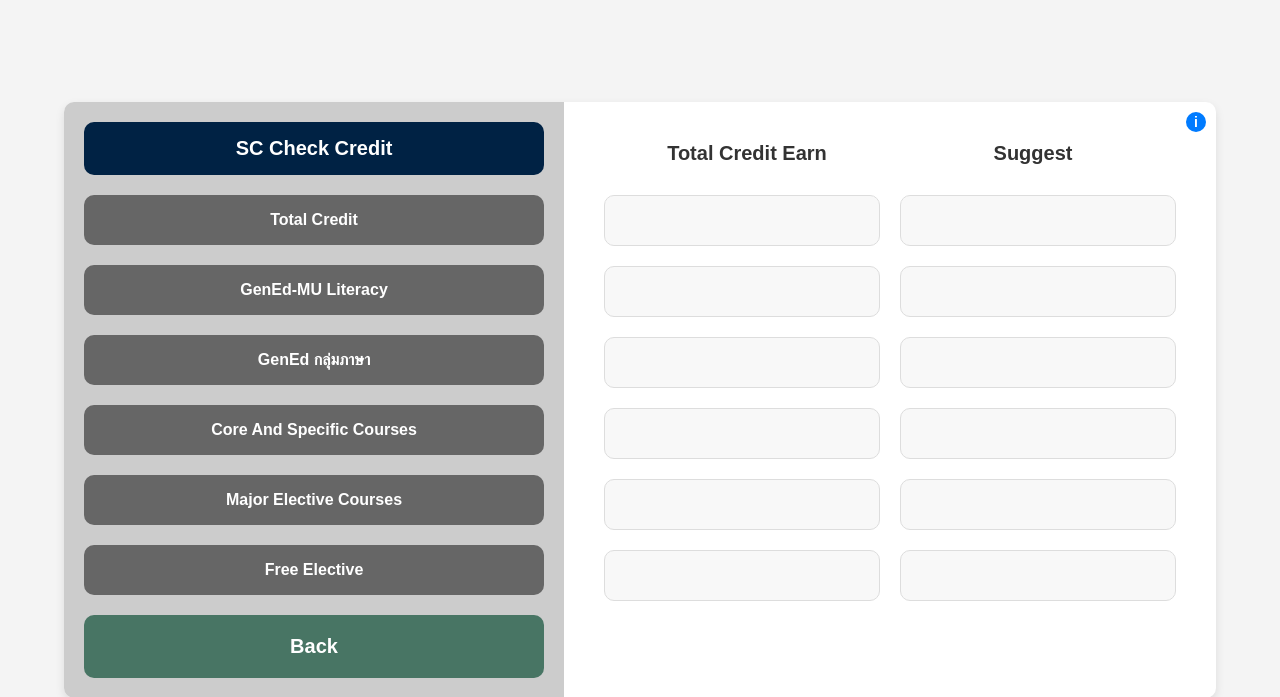
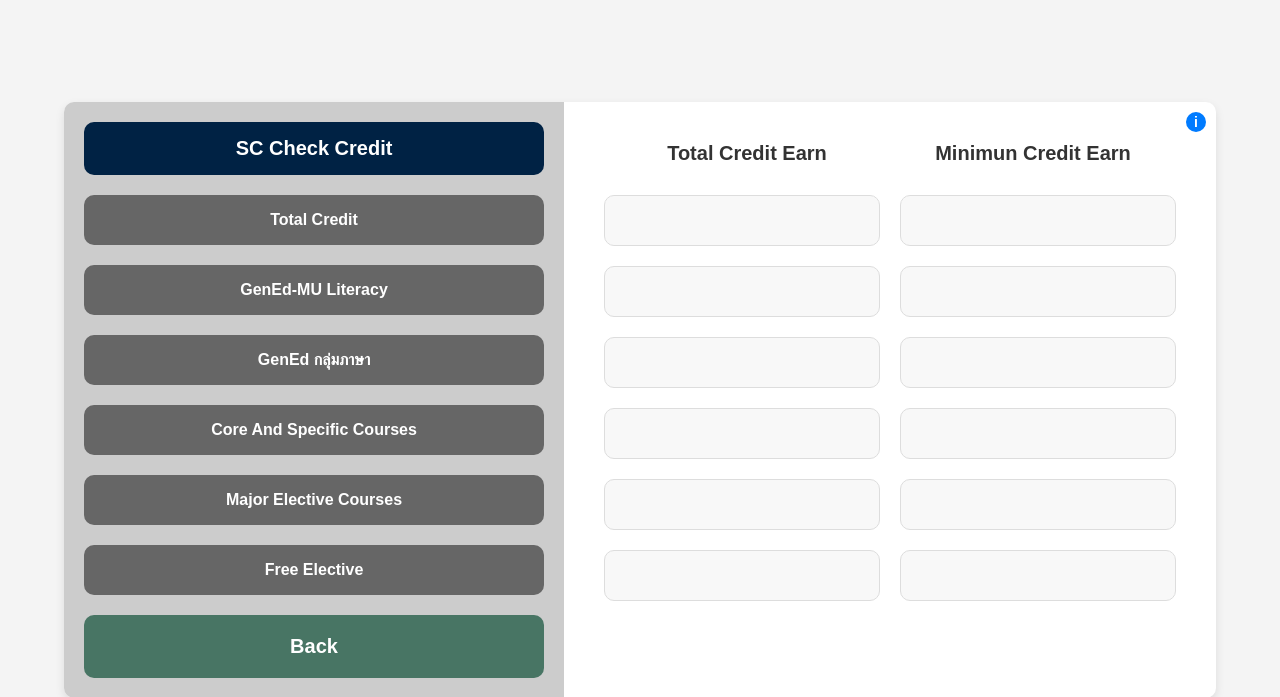
Before and after one commit to ruslanbaha/SC-CheckCredit, a Flask app: template templates/OverallCreditMA(NEW).html in a window 1280 px wide. Shown: the top 697 px of the page. Run offline with Flask 3, Linux system fonts and the light colour scheme; the template is opened without the code that fills it, so the values that code supplies are empty.

Commit message:
Update OverallCreditMA(NEW).html

```diff
--- a/templates/OverallCreditMA(NEW).html
+++ b/templates/OverallCreditMA(NEW).html
@@ -316,7 +316,7 @@
 
             <div class="header">
                 <div>Total Credit Earn</div>
-                <div>Suggest</div>
+                <div>Minimun Credit Earn</div>
             </div>
 
             <div class="input-row">
```
